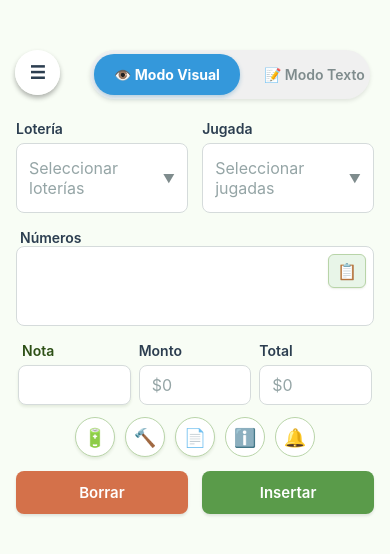
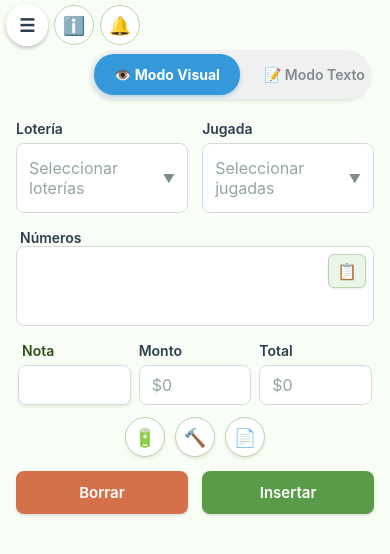
Before and after one commit to adrianpm2002/apk-lista, a React Native app: screen /MainApp in a window 390 px wide. Shown: the top 554 px of the page. Built offline with nearby package versions, Linux system fonts and the light colour scheme.

Commit message:
listero_0.04

```diff
--- a/src/components/SideBar.js
+++ b/src/components/SideBar.js
@@ -550,17 +550,13 @@ const configOptions = roleOptionsMap[role] || [];
   );
 };
 
-const SideBarToggle = ({ onToggle }) => {
-  const handlePress = () => {
-    onToggle && onToggle();
-  };
-
+const SideBarToggle = ({ onToggle, inline = false }) => {
+  const handlePress = () => { onToggle && onToggle(); };
+  const baseStyle = inline ? styles.toggleButtonInline : styles.toggleButton;
   return (
     <Pressable
-      style={({ pressed }) => [
-        styles.toggleButton,
-        pressed && styles.toggleButtonPressed
-      ]}
+      style={({ pressed }) => [baseStyle, pressed && styles.toggleButtonPressed]}
+      hitSlop={{ top: 8, bottom: 8, left: 8, right: 8 }}
       onPress={handlePress}
     >
       <Text style={styles.toggleIcon}>☰</Text>
@@ -814,20 +810,34 @@ const styles = StyleSheet.create({
   // Toggle Button
   toggleButton: {
     position: 'absolute',
-    top: 50,
-    left: 15,
-    width: 45,
-    height: 45,
-    borderRadius: 22.5,
+    top: 8,
+    left: 8,
+    width: 42,
+    height: 42,
+    borderRadius: 21,
     backgroundColor: 'rgba(255, 255, 255, 0.95)',
     justifyContent: 'center',
     alignItems: 'center',
     shadowColor: '#000',
-    shadowOffset: { width: 0, height: 3 },
-    shadowOpacity: 0.3,
-    shadowRadius: 5,
-    elevation: 10,
-    zIndex: 99999,
+    shadowOffset: { width: 0, height: 2 },
+    shadowOpacity: 0.25,
+    shadowRadius: 4,
+    elevation: 12,
+    zIndex: 2000,
+  },
+  toggleButtonInline: {
+    position: 'relative',
+    width: 42,
+    height: 42,
+    borderRadius: 21,
+    backgroundColor: 'rgba(255, 255, 255, 0.95)',
+    justifyContent: 'center',
+    alignItems: 'center',
+    shadowColor: '#000',
+    shadowOffset: { width: 0, height: 2 },
+    shadowOpacity: 0.25,
+    shadowRadius: 4,
+    elevation: 6,
   },
   toggleButtonPressed: {
     opacity: 0.8,
--- a/src/screens/TextModeScreen.js
+++ b/src/screens/TextModeScreen.js
@@ -17,6 +17,7 @@ import ListButton from '../components/ListButton';
 import PricingInfoButton from '../components/PricingInfoButton';
 import NotificationsButton from '../components/NotificationsButton';
 import { SideBar, SideBarToggle } from '../components/SideBar';
+import { t } from '../utils/i18n';
 import { usePlaySubmission } from '../hooks/usePlaySubmission';
 
 const TextModeScreen = ({ navigation, currentMode, onModeChange, isDarkMode, onToggleDarkMode, onModeVisibilityChange }) => {
@@ -185,17 +186,21 @@ const TextModeScreen = ({ navigation, currentMode, onModeChange, isDarkMode, onT
 
   return (
     <View style={[styles.container, isDarkMode && styles.containerDark]}>
-      <View style={styles.toggleContainer}>
-        <SideBarToggle onToggle={toggleSidebar} />
+      <View style={styles.headerFloating} pointerEvents="box-none">
+        <View style={styles.inlineHeaderRow} pointerEvents="box-none">
+          <SideBarToggle inline onToggle={toggleSidebar} />
+          <PricingInfoButton />
+          <NotificationsButton />
+        </View>
       </View>
       <ScrollView style={styles.content} showsVerticalScrollIndicator={false}>
         {/* Row 1: Lotería */}
         <MultiSelectDropdown
-          label="Lotería"
+          label={t('common.lottery')}
           selectedValues={selectedLotteries}
           onSelect={setSelectedLotteries}
           options={lotteries}
-          placeholder="Seleccionar loterias"
+          placeholder={t('placeholders.selectLotteries')}
           isDarkMode={isDarkMode}
           hasError={lotteryError}
           errorMessage={lotteryErrorMessage}
@@ -203,17 +208,17 @@ const TextModeScreen = ({ navigation, currentMode, onModeChange, isDarkMode, onT
 
         {/* Row 2: Horario */}
         <DropdownPicker
-          label="Horario"
+          label={t('common.schedule')}
           value={selectedSchedule}
           onSelect={setSelectedSchedule}
           options={schedules}
-          placeholder="Seleccionar horario"
+          placeholder={t('placeholders.selectSchedule')}
           hasError={scheduleError}
         />
 
         {/* Row 3: Jugadas */}
         <InputField
-          label="Números"
+          label={t('common.numbers')}
           value={plays}
           onChangeText={setPlays}
           placeholder="Ej: 123, 456, 789"
@@ -227,7 +232,7 @@ const TextModeScreen = ({ navigation, currentMode, onModeChange, isDarkMode, onT
         <View style={styles.row}>
           <View style={styles.halfWidth}>
             <InputField
-              label="Nota"
+              label={t('common.note')}
               value={note}
               onChangeText={setNote}
               placeholder=""
@@ -237,7 +242,7 @@ const TextModeScreen = ({ navigation, currentMode, onModeChange, isDarkMode, onT
           </View>
           <View style={styles.halfWidth}>
             <MoneyInputField
-              label="Total"
+              label={t('common.total')}
               value={total.toString()}
               editable={false}
               placeholder="$0"
@@ -251,15 +256,13 @@ const TextModeScreen = ({ navigation, currentMode, onModeChange, isDarkMode, onT
         <View style={styles.toolsContainer}>
           <HammerButton onOptionSelect={(option) => console.log('Hammer option:', option)} />
           <ListButton onOptionSelect={(option) => console.log('List option:', option)} />
-          <PricingInfoButton />
-          <NotificationsButton />
         </View>
 
         {/* Row 5: Botones de acción */}
         <View style={styles.actionRow}>
           <View style={styles.actionButton}>
             <ActionButton
-              title="Borrar"
+              title={t('actions.clear')}
               onPress={handleClear}
               variant="danger"
               size="small"
@@ -267,7 +270,7 @@ const TextModeScreen = ({ navigation, currentMode, onModeChange, isDarkMode, onT
           </View>
           <View style={styles.actionButton}>
             <ActionButton
-              title="Verificar"
+              title={t('actions.verify')}
               onPress={handleVerify}
               variant="warning"
               size="small"
@@ -275,7 +278,7 @@ const TextModeScreen = ({ navigation, currentMode, onModeChange, isDarkMode, onT
           </View>
           <View style={styles.actionButton}>
             <ActionButton
-              title="Insertar"
+              title={t('actions.insert')}
               onPress={handleInsert}
               variant="success"
               size="small"
@@ -306,12 +309,23 @@ const styles = StyleSheet.create({
   containerDark: {
     backgroundColor: '#2c3e50',
   },
-  toggleContainer: {
+  headerFloating: {
     position: 'absolute',
     top: 0,
     left: 0,
     right: 0,
-    zIndex: 1000,
+    flexDirection: 'row',
+    justifyContent: 'flex-start',
+    alignItems: 'flex-start',
+    zIndex: 3000,
+    paddingRight: 8,
+  },
+  inlineHeaderRow: {
+    flexDirection: 'row',
+    alignItems: 'center',
+    gap: 6,
+    paddingLeft: 6,
+    paddingTop: 4,
   },
   content: {
     flex: 1,
--- a/src/screens/VisualModeScreen.js
+++ b/src/screens/VisualModeScreen.js
@@ -20,6 +20,8 @@ import ListButton from '../components/ListButton';
 import PricingInfoButton from '../components/PricingInfoButton';
 import NotificationsButton from '../components/NotificationsButton';
 import { SideBar, SideBarToggle } from '../components/SideBar';
+import { t, translatePlayTypeLabel } from '../utils/i18n';
+import { applyPlayTypeSelection } from '../utils/playTypeCombinations';
 
 const VisualModeScreen = ({ navigation, currentMode, onModeChange, isDarkMode, onToggleDarkMode, onModeVisibilityChange }) => {
 
@@ -68,7 +70,7 @@ const VisualModeScreen = ({ navigation, currentMode, onModeChange, isDarkMode, o
   const [isInserting, setIsInserting] = useState(false);
   const [playTypes, setPlayTypes] = useState([]); // jugadas activas dinámicas
 
-  const PLAY_TYPE_LABELS = { fijo:'Fijo', corrido:'Corrido', posicion:'Posición', parle:'Parlé', centena:'Centena', tripleta:'Tripleta' };
+  const PLAY_TYPE_LABELS = { fijo:translatePlayTypeLabel('fijo'), corrido:translatePlayTypeLabel('corrido'), posicion:translatePlayTypeLabel('posicion'), parle:translatePlayTypeLabel('parle'), centena:translatePlayTypeLabel('centena'), tripleta:translatePlayTypeLabel('tripleta') };
 
   const getLotteryLabel = (value) => lotteries.find(l=>l.value===value)?.label || value;
   const getScheduleLabel = (lotteryValue, scheduleValue) => (scheduleOptionsMap[lotteryValue]||[]).find(s=>s.value===scheduleValue)?.label || scheduleValue;
@@ -159,7 +161,7 @@ const VisualModeScreen = ({ navigation, currentMode, onModeChange, isDarkMode, o
 
     if (!selectedLotteries.length) {
       setLotteryError(true);
-      setLotteryErrorMessage('Selecciona una lotería');
+  setLotteryErrorMessage(t('errors.selectLottery'));
       hasErrors = true;
     }
 
@@ -327,19 +329,23 @@ const VisualModeScreen = ({ navigation, currentMode, onModeChange, isDarkMode, o
 
   return (
     <View style={[styles.container, isDarkMode && styles.containerDark]}>
-      <View style={styles.toggleContainer}>
-        <SideBarToggle onToggle={toggleSidebar} />
+      <View style={styles.headerFloating} pointerEvents="box-none">
+        <View style={styles.inlineHeaderRow} pointerEvents="box-none">
+          <SideBarToggle inline onToggle={toggleSidebar} />
+          <PricingInfoButton />
+          <NotificationsButton />
+        </View>
       </View>
       <ScrollView style={styles.content} showsVerticalScrollIndicator={false}>
         {/* Row 1: Lotería & Jugada */}
         <View style={styles.rowTwoCols}>
           <View style={styles.colHalf}>
             <MultiSelectDropdown
-              label="Lotería"
+              label={t('common.lottery')}
               selectedValues={selectedLotteries}
               onSelect={handleSelectLotteries}
               options={lotteries}
-              placeholder="Seleccionar loterías"
+              placeholder={t('placeholders.selectLotteries')}
               isDarkMode={isDarkMode}
               hasError={lotteryError}
               errorMessage={lotteryErrorMessage}
@@ -347,44 +353,14 @@ const VisualModeScreen = ({ navigation, currentMode, onModeChange, isDarkMode, o
           </View>
           <View style={styles.colHalf}>
             <MultiSelectDropdown
-              label="Jugada"
+              label={t('common.playType')}
               selectedValues={selectedPlayTypes}
-              onSelect={(vals)=> {
-                // Reglas NUEVAS permitidas:
-                //  - fijo
-                //  - corrido
-                //  - centena
-                //  - parle (exclusivo)
-                //  - fijo + corrido
-                //  - fijo + centena
-                // Nada más.
-                const valid = vals.filter(v => playTypes.some(pt => pt.value === v));
-                const exclusive = ['parle','tripleta']; // parle exclusivo; tripleta se mantiene restringida si aparece
-                const exclusiveChosen = valid.filter(v=> exclusive.includes(v)).pop();
-                if (exclusiveChosen) { setSelectedPlayTypes([exclusiveChosen]); return; }
-                let pool = Array.from(new Set(valid.filter(v => ['fijo','corrido','centena'].includes(v))));
-                if (pool.length > 2) {
-                  // Reducir a dupla válida o última selección
-                  const last = [...valid].reverse().find(v=> pool.includes(v));
-                  if (last === 'fijo') pool = ['fijo'];
-                  else if (['corrido','centena'].includes(last)) pool = ['fijo', last];
-                  else pool = [last];
-                }
-                if (pool.length === 2) {
-                  const key = pool.slice().sort().join('|');
-                  const allowed = ['corrido|fijo','centena|fijo'];
-                  if (!allowed.includes(key)) {
-                    const last = [...valid].reverse().find(v=> pool.includes(v));
-                    pool = [last];
-                  }
-                }
-                setSelectedPlayTypes(pool);
-              }}
+              onSelect={(vals)=> setSelectedPlayTypes(applyPlayTypeSelection(selectedPlayTypes, vals, playTypes))}
               options={playTypes}
-              placeholder="Seleccionar jugadas"
+              placeholder={t('placeholders.selectPlayTypes')}
               isDarkMode={isDarkMode}
               hasError={playTypeError}
-              errorMessage={playTypeError ? 'Selecciona al menos una jugada' : ''}
+              errorMessage={playTypeError ? t('errors.selectAtLeastOnePlayType') : ''}
             />
           </View>
         </View>
@@ -398,11 +374,11 @@ const VisualModeScreen = ({ navigation, currentMode, onModeChange, isDarkMode, o
               return (
                 <View key={lv} style={[styles.schedulePickerDynamic,{ width: widthPct }]}>
                   <DropdownPicker
-                    label={`Horario ${getLotteryLabel(lv)}`}
+                    label={`${t('common.schedule')} ${getLotteryLabel(lv)}`}
                     value={selectedSchedules[lv] && getScheduleLabel(lv, selectedSchedules[lv])}
                     onSelect={(item) => setSelectedSchedules(prev => ({ ...prev, [lv]: item.value || item }))}
                     options={scheduleOptionsMap[lv] || []}
-                    placeholder={scheduleOptionsMap[lv]? 'Seleccionar horario':'Sin horarios'}
+                    placeholder={scheduleOptionsMap[lv]? t('placeholders.selectSchedule'):t('placeholders.noSchedules')}
                     hasError={missingScheduleSet.has(lv)}
                   />
                 </View>
@@ -414,7 +390,7 @@ const VisualModeScreen = ({ navigation, currentMode, onModeChange, isDarkMode, o
 
         {/* Row 3: Jugadas */}
         <PlaysInputField
-          label="Números"
+          label={t('common.numbers')}
           value={plays}
           onChangeText={setPlays}
           placeholder=""
@@ -430,7 +406,7 @@ const VisualModeScreen = ({ navigation, currentMode, onModeChange, isDarkMode, o
         <View style={styles.threeColumnRow}>
           <View style={styles.thirdWidth}>
             <InputField
-              label="Nota"
+              label={t('common.note')}
               value={note}
               onChangeText={setNote}
               placeholder=""
@@ -440,7 +416,7 @@ const VisualModeScreen = ({ navigation, currentMode, onModeChange, isDarkMode, o
           </View>
           <View style={styles.thirdWidth}>
             <MoneyInputField
-              label="Monto"
+              label={t('common.amount')}
               value={amount}
               onChangeText={setAmount}
               placeholder="$0"
@@ -451,7 +427,7 @@ const VisualModeScreen = ({ navigation, currentMode, onModeChange, isDarkMode, o
           </View>
           <View style={styles.thirdWidth}>
             <MoneyInputField
-              label="Total"
+              label={t('common.total')}
               value={total.toString()}
               editable={false}
               placeholder="$0"
@@ -498,15 +474,13 @@ const VisualModeScreen = ({ navigation, currentMode, onModeChange, isDarkMode, o
             onOptionSelect={(option) => console.log('List option:', option)}
             isDarkMode={isDarkMode}
           />
-          <PricingInfoButton />
-          <NotificationsButton />
         </View>
 
         {/* Row 6: Botones de acción */}
         <View style={styles.actionRow}>
           <View style={styles.actionButton}>
             <ActionButton
-              title="Borrar"
+              title={t('actions.clear')}
               onPress={handleClear}
               variant="danger"
               size="medium"
@@ -514,7 +488,7 @@ const VisualModeScreen = ({ navigation, currentMode, onModeChange, isDarkMode, o
           </View>
           <View style={styles.actionButton}>
             <ActionButton
-              title={isInserting ? 'Insertando...' : 'Insertar'}
+              title={isInserting ? 'Insertando...' : t('actions.insert')}
               onPress={handleInsert}
               variant="success"
               size="medium"
@@ -543,13 +517,26 @@ const styles = StyleSheet.create({
     flex: 1,
     backgroundColor: '#F8FDF5',
   },
-  toggleContainer: {
+  headerFloating: {
     position: 'absolute',
     top: 0,
     left: 0,
     right: 0,
-    zIndex: 1000,
+    flexDirection: 'row',
+    justifyContent: 'flex-start',
+    alignItems: 'flex-start',
+    zIndex: 3000,
+    paddingTop: 0,
+    paddingRight: 8,
   },
+  inlineHeaderRow: {
+    flexDirection: 'row',
+    alignItems: 'center',
+    gap: 6,
+    paddingLeft: 6,
+    paddingTop: 4,
+  },
+
   content: {
     flex: 1,
     paddingHorizontal: 16,
--- /dev/null
+++ b/src/utils/playTypeCombinations.js
@@ -0,0 +1,22 @@
+export function applyPlayTypeSelection(previous, incomingValues, playTypesOptions){
+  const valid = incomingValues.filter(v => playTypesOptions.some(pt => pt.value === v));
+  const exclusive = ['parle','tripleta'];
+  const exclusiveChosen = valid.filter(v=> exclusive.includes(v)).pop();
+  if (exclusiveChosen) return [exclusiveChosen];
+  let pool = Array.from(new Set(valid.filter(v => ['fijo','corrido','centena'].includes(v))));
+  if (pool.length > 2) {
+    const last = [...valid].reverse().find(v=> pool.includes(v));
+    if (last === 'fijo') pool = ['fijo'];
+    else if (['corrido','centena'].includes(last)) pool = ['fijo', last];
+    else pool = [last];
+  }
+  if (pool.length === 2) {
+    const key = pool.slice().sort().join('|');
+    const allowed = ['corrido|fijo','centena|fijo'];
+    if (!allowed.includes(key)) {
+      const last = [...valid].reverse().find(v=> pool.includes(v));
+      pool = [last];
+    }
+  }
+  return pool;
+}
```
Also changed, not shown: src/components/NotificationsButton.js (+4 -3 lines), src/components/PricingInfoButton.js (+8 -7 lines), src/utils/i18n.js (added, +6 -0 lines).
